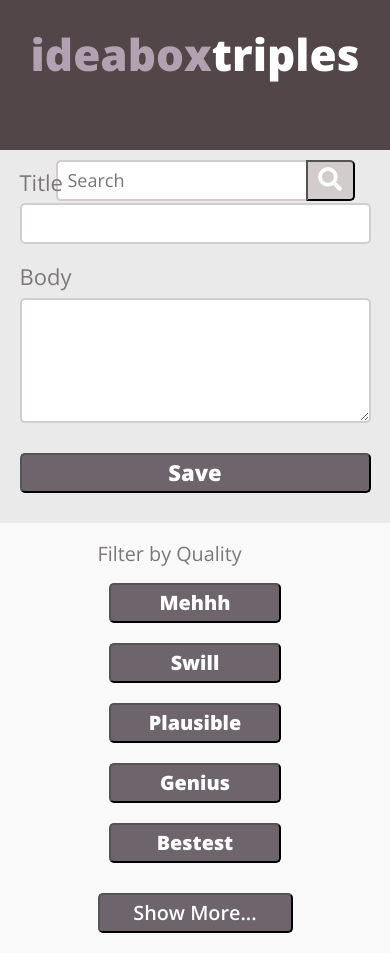
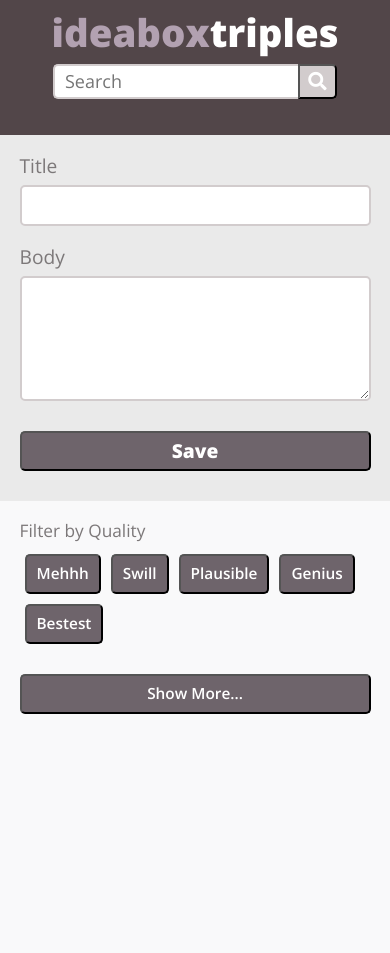
Before and after one commit to lynnerang/ideabox, a plain HTML site: page index.html in a window 390 px wide. After the commit the page ends 844 px from the top, so only its background shows below. Drawn offline with nearby package versions, Linux system fonts and the light colour scheme.

Commit message:
Responsive CSS tweaks, mainly for extra quality buttons.

```diff
--- a/index.html
+++ b/index.html
@@ -17,6 +17,7 @@
         <button type="button" class="search-btn"><i class="fas fa-search fa-lg"></i></button>
       </div>
     </header>
+    <div class="new-idea-form">
       <section class="form-section">
         <form name="newIdea" class="idea-form">
           <label for="j-new-title">Title</label>
@@ -26,6 +27,7 @@
           <button type="button" class="save-btn">Save</button>
         </form>
       </section>
+    </div>
     <section class="filter-section">
       <label class="filter-label">Filter by Quality</label>
       <div class="filter-btns">
@@ -38,9 +40,9 @@
     </section>
     <section class="card-area">
     </section>
-    <div class="btn-div">
+    <section class="btn-div">
      <button type="button" class="show-less-btn">Show More...</button>
-    </div>
+    </section>
     <script type="text/javascript" src="idea.js"></script>
     <script type="text/javascript" src="main.js"></script>
   </body>
--- a/styles.css
+++ b/styles.css
@@ -85,6 +85,12 @@ label {
   margin-bottom: 8px;
 }
 
+section {
+    width: 50%;
+    min-width: 700px;
+    margin: auto;
+  }
+
 .search {
   align-items: center;
   display: flex;
@@ -122,16 +128,20 @@ i.fa-lg {
 
 /*Form styling*/
 
+.new-idea-form {
+  width: 100%;
+  background-color: #eaeaea;
+}
+
 .form-section {
-  background-color: #eaeaea;
-  display: flex;
-  justify-content: center;
+  /* display: flex; */
+  /* justify-content: center; */
 }
 
 .idea-form {
   display: flex;
   flex-direction: column;
-  width: 50%;
+/*  width: 50%;*/
 }
 
 .idea-body-input {
@@ -149,11 +159,6 @@ i.fa-lg {
 .filter-label {
   display: block;
   font-size: .9em;
-}
-
-.filter-section {
-  width: 50%;
-  margin: auto;
 }
 
 .filter-btns {
@@ -175,17 +180,16 @@ i.fa-lg {
 /*Show More/Show Less styling*/
 
 .show-less-btn {
-  margin: 25px 0px 15px 0px;
   display: block;
-  margin:  20px auto;
-  width: 50%;
+  margin:  25px auto;
+  width: 100%;
 }
 
 /*Generated card styling*/
 
 .card-area {
-  display: flex;
-  align-items: center;
+  /* display: flex; */
+  /* align-items: center; */
   flex-direction: column-reverse;
 }
 
@@ -193,9 +197,9 @@ i.fa-lg {
   display: flex;
   flex-direction: column;
   border-radius: 5px;
-  width: 50%;
+  /*  width: 50%;*/
   justify-content: flex-end;
-  margin: 20px 20px;
+  margin: 20px 0px;
 }
 
 .card-main {
@@ -258,108 +262,85 @@ i.fa-lg {
 
 /*Media Queries*/
 
-@media only screen and (min-width: 1900px) and (max-width:800px) {
-  .idea-form {
-    width: 70%;
+@media only screen /*and (min-width: 800px) and*/ (max-width:1150px) {
+  section {
+    width: 60%;
+    min-width: 650px;
   }
 
-  .idea-card{
-    width: 68%;
+  button {
+    font-size: .8em;
+    padding: 5px;
   }
 
-  .filter-btn {
-    width: 180px;
+  .filter-button {
+    width: auto;
   }
 }
 
-@media only screen and (min-width:600px) and (max-width:800px) {
-  .idea-form {
+@media only screen /*nd (min-width:600px) and*/ and (max-width:830px) {
+  section {
+    min-width: 480px;
     width: 80%;
-  }
-
-  .idea-card{
-    width: 78%;
   }
 
   header {
     flex-direction: column;
     align-content: center;
     padding: 0px;
-    height: 200px;
+    height: 135px;
   }
 
-  .filter-section {
-    width: 78%;
+  h1 {
+    font-size: 2em;
+    margin: 10px;
   }
-  .filter-btn {
-    width: 150px;
+
+  .search {
+    padding: 0px;
+    flex: initial;
+  }
+
+  .search input {
+    min-height: 0px;
+    max-height: 35px;
+  }
+
+  .search-btn {
+    min-height: 0px;
+    max-height: 35px;
+    margin: 0 auto;
+  }
+
+  button {
+    font-size: .8em;
+    padding: 5px;
   }
 }
 
-@media only screen and (max-width:599px) {
-  .idea-form {
-    width: 90%;}
+@media only screen and (max-width:525px) {
 
-  .idea-card{
-    width: 88%;
+  body {
+    font-size: 1.2em;
   }
 
-  h1 {
-    display: flex;
-    font-size: 44px;
-    margin-left: 0px;
-}
-
-  header {
-  display: flex;
-  background-color: #524649;
-  height: 150px;
-  flex-direction: column;
-  align-content: center;
-  padding: 0px;
-
-}
-
-
-
-h1 {
-  color: #b2a1b1;
-  font-weight: 800;
-  margin-left: 10px 0px 20px 10px;
-  align-content:center;
-  justify-content: center;
-}
-
-.search {
-  display: flex;
-  justify-content: center;
-  align-items: center;
-  margin-bottom: 20px;
-  margin-top: 20px;
+  section {
+    width: 90%;
+    min-width: 0px;
   }
 
   #search-input {
-  width: 80%;
-  margin-left: 20px;
+    width: 245px;
   }
 
   .filter-btns {
-  display: flex;
-  flex-direction: column;
-  justify-content: center;
-  align-items: center;
+    flex-wrap: wrap;
+    justify-content: flex-start;
   }
 
   .filter-btn {
-  color: #fff;
-  font-weight: 800;
-  background-color: #6e646b;
-  border-radius: 5px;
-  margin-top: 15px;
-  margin-bottom: 15px;
-  height: 35px;
-  cursor: pointer;
-  width: 88%;
-  margin: 10px;
+    width: auto;
+    padding: 5px 10px;
+    margin: 5px;
   }
 }
```
Lines whose indentation alone changed are shown as unchanged.
